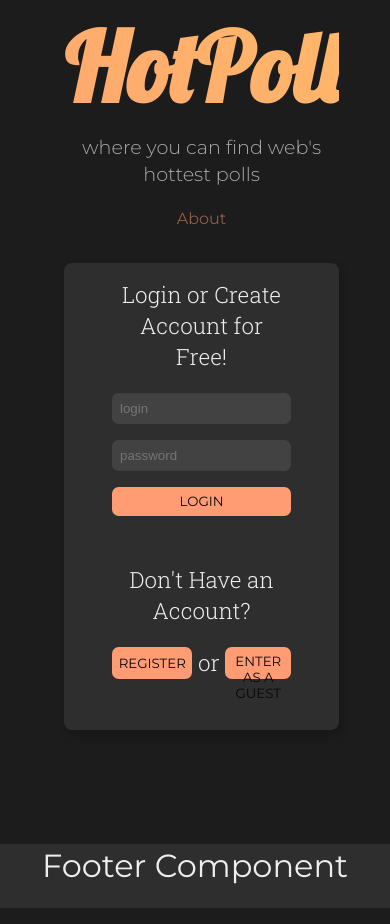
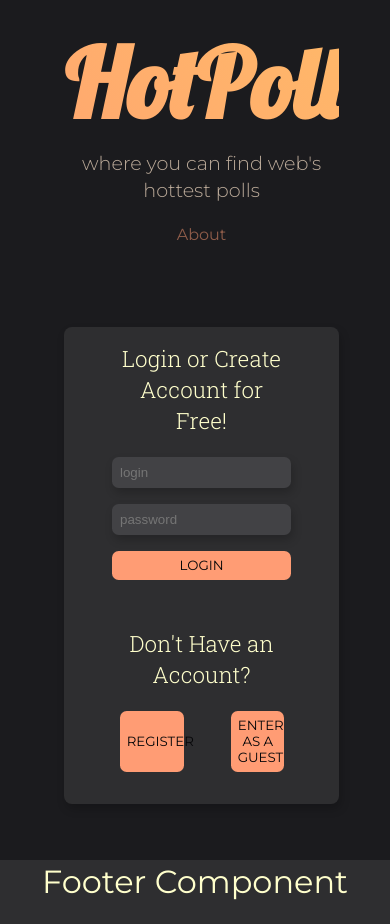
Before and after one commit to IgorXDDD/HotPoll, a React (Create React App) app in the folder frontend/: page / in a window 390 px wide. Built offline with nearby package versions, Linux system fonts and the light colour scheme.

Commit message:
little styling fixes

```diff
--- a/frontend/src/components/LoginOrCreateAccount.js
+++ b/frontend/src/components/LoginOrCreateAccount.js
@@ -45,7 +45,6 @@ const LoginOrCreateAccount = () => {
       <h1>Don't Have an Account?</h1>
       <div className="create-acc-or-guest">
         <button id="register-btn">Register</button>
-        <h1>or</h1>
         <button id="enter-as-guest-btn" onClick={handleEnterAsGuest}>
           Enter as a Guest
         </button>
--- a/frontend/src/index.css
+++ b/frontend/src/index.css
@@ -4,20 +4,18 @@ Variables
 ======
 */
 :root {
-  --bgColorMain: #1c1c1c;
-  --bgColorLight: #2e2e2e;
-  --bgColorLighter: #424242;
-  --textColorMain: #eee;
-  --textColorLight: #aaa;
-  --buttonTextColor: #080808;
-  /* --accentColor1: #f35f98;
-  --accentColor2: #fe916f; */
+  --bgColorMain: #1b1b1e;
+  --bgColorLight: #2e2e30;
+  --bgColorLighter: #424245;
+  --textColorMain: #ffc;
+  --textColorLight: #ba9;
+  --buttonTextColor: #070709;
   --accentColor1: #ff9c74;
   --accentColor2: #ffdb65;
 
   --mainTransition: all 0.3s linear;
   --lightShadow: 2px 5px 10px 0px rgba(0, 0, 0, 0.2);
-  --darkShadow: 4px 10px 5px 0px rgba(0, 0, 0, 0.5);
+  --darkShadow: 2px 5px 10px 0px rgba(0, 0, 0, 0.6);
   --buttonGlow: 0px 0px 10px -5px var(--accentColor2);
   --mainBorderRadius: 0.5em;
 
@@ -154,9 +152,6 @@ HOME
   text-align: center;
 }
 
-.link-to-about {
-}
-
 @keyframes bg-animation {
   0% {
     background-position: left;
@@ -201,6 +196,7 @@ HOME
   background-color: var(--bgColorLighter);
   color: var(--textColorLight);
   border-radius: var(--mainBorderRadius);
+  box-shadow: var(--lightShadow);
   margin-bottom: 1rem;
 }
 
@@ -210,25 +206,20 @@ HOME
 
 .create-acc-or-guest {
   display: grid;
-  grid-template-columns: 2fr 1fr 2fr;
-  grid-template-areas: "register or enterAsGuest";
+  grid-template-columns: 1fr 1fr;
+  gap: 2rem;
+  grid-template-areas: "register enterAsGuest";
   justify-items: center;
 }
 
-.create-acc-or-guest h1 {
-  grid-area: "or";
-}
-.create-acc-or-guest button {
-  height: 2rem;
-}
 #register-btn {
   grid-area: "register";
-  width: 100%;
+  width: 80%;
 }
 
 #enter-as-guest-btn {
   grid-area: "enterAsGuest";
-  width: 100%;
+  width: 80%;
 }
 
 /*
@@ -255,12 +246,6 @@ ABOUT
   text-align: justify;
   font-size: 1.2rem;
 }
-.about button {
-  display: flex;
-  justify-content: center;
-  margin: auto;
-  width: 20%;
-}
 
 /*
 ======
@@ -282,7 +267,9 @@ MEDIA QUERIES
 
 @media (max-width: 1100px) {
   .homescreen-content {
+    margin-top: 1rem;
     padding-top: 0;
+    gap: 5rem;
     grid-template-columns: auto;
     grid-template-rows: auto auto;
     grid-template-areas:
--- a/frontend/src/pages/About.js
+++ b/frontend/src/pages/About.js
@@ -31,10 +31,9 @@ const About = () => {
           sint hic nobis ab, quasi aperiam tempora ducimus sed quaerat sunt
           quibusdam!
         </p>
-
-        <Link to="/">
-          <button className="dark-btn">Back Home</button>
-        </Link>
+        <p>
+          <Link to="/">Back Home</Link>
+        </p>
       </section>
       <Footer />
     </>
--- a/frontend/src/pages/Error.js
+++ b/frontend/src/pages/Error.js
@@ -5,9 +5,7 @@ const Error = () => {
   return (
     <div className="error-page">
       <h1>Oops! Something went wrong...</h1>
-      <Link to="/">
-        <button className="dark-btn">Back Home</button>
-      </Link>
+      <Link to="/">Back Home</Link>
     </div>
   );
 };
```
